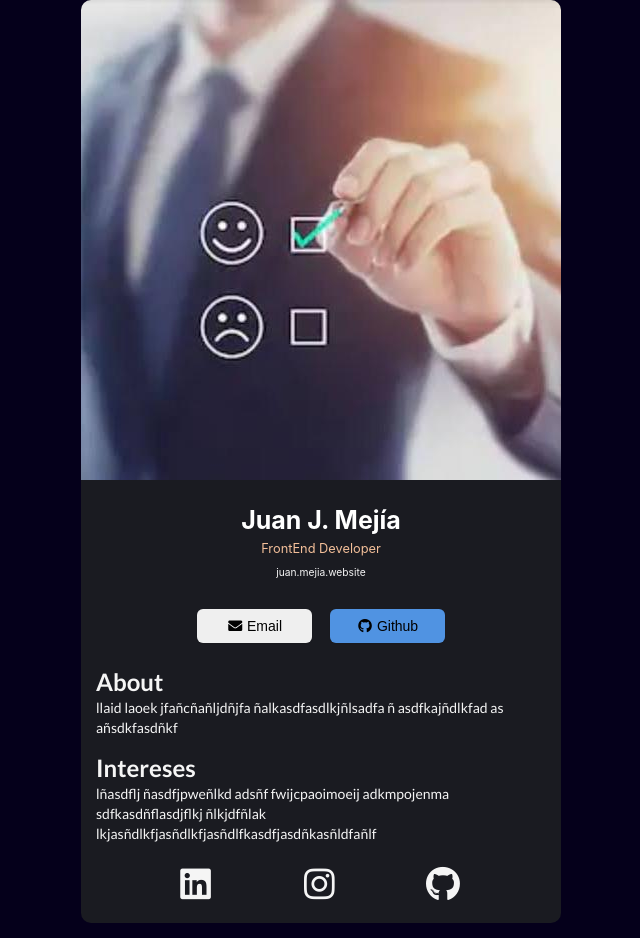
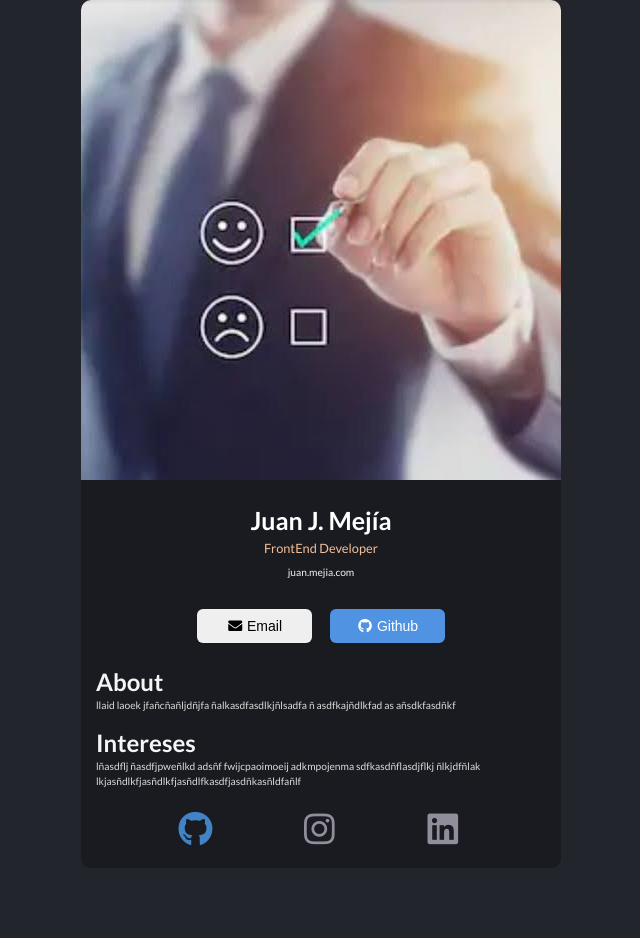
Before and after one commit to imevasoldi/Digital-card, a React (Vite) app: page / in a window 1280 px wide. Shown: the whole page, without its empty margins (319-959 px from the left). After the commit the page ends 883 px from the top, so only its background shows below. Built offline with nearby package versions, Linux system fonts and the light colour scheme.

Commit message:
adding external links

```diff
--- a/index.html
+++ b/index.html
@@ -4,6 +4,7 @@
     <meta charset="UTF-8" />
     <link rel="icon" type="image/svg+xml" href="/vite.svg" />
     <meta name="viewport" content="width=device-width, initial-scale=1.0" />
+    <link rel="preconnect" href="https://fonts.googleapis.com"><link rel="preconnect" href="https://fonts.gstatic.com" crossorigin><link href="https://fonts.googleapis.com/css2?family=Inter:wght@400;500;700&display=swap" rel="stylesheet">
     <link rel="stylesheet" href="https://cdnjs.cloudflare.com/ajax/libs/semantic-ui/2.4.1/semantic.min.css" integrity="sha512-8bHTC73gkZ7rZ7vpqUQThUDhqcNFyYi2xgDgPDHc+GXVGHXq+xPjynxIopALmOPqzo9JZj0k6OqqewdGO3EsrQ==" crossorigin="anonymous" />
     <title>Vite + React</title>
   </head>
--- a/src/App.css
+++ b/src/App.css
@@ -1,8 +1,14 @@
 body {
+  /* font-family: 'Inter';
+font-style: normal; */
+/* font-weight: 700;
+font-size: 25px;
+line-height: 30px; */
+
   display: grid;
   justify-content: center;
   align-items: center;
-  background: #05001b;
+  background: #23252C;
 }
 
 .container{
@@ -23,9 +29,9 @@ img {
 }
 
 .info--title{
-font-family: 'Inter';
-font-style: normal;
-font-weight: 700;
+/* font-family: 'Inter'; */
+/* font-style: normal; */
+/* font-weight: 700; */
 font-size: 25px;
 line-height: 30px;
 /* text-align: center; */
@@ -36,8 +42,8 @@ margin: 0;
 }
 
 .info--subtitle{
-  font-family: 'Inter';
-  font-style: normal;
+  /* font-family: 'Inter';
+  font-style: normal; */
   font-weight: 400;
   font-size: 12.8px;
   line-height: 15px;
@@ -52,8 +58,8 @@ margin: 0;
 
 .website--link{
   margin: 0;
-  font-family: 'Inter';
-  font-style: normal;
+  /* font-family: 'Inter';
+  font-style: normal; */
   font-weight: 400;
   font-size: 10.24px;
   line-height: 150%;
@@ -69,8 +75,9 @@ margin: 0;
 }
 
 .button--mail{
+
   margin: 9px;
-  cursor: pointer;
+  /* cursor: pointer; */
   width: 115px;
   height: 34px;
 
@@ -85,6 +92,7 @@ margin: 0;
   cursor: pointer;
   width: 115px;
   height: 34px;
+  color: white;
 
   box-shadow: 0px 1px 2px rgba(0, 0, 0, 0.05);
   border: none;
@@ -93,6 +101,9 @@ margin: 0;
 }
 
 .about-- {
+  font-weight: 400;
+font-size: 10.24px;
+line-height: 150%;
   margin: 15px;
   color: #F5F5F5;
 
@@ -105,6 +116,12 @@ margin: 0;
 
   /* background: blue; */
 }
+.interests-->p{
+  font-weight: 400;
+  font-size: 10.24px;
+  line-height: 150%;
+  color: #DCDCDC;
+}
 
 .footer-- {
   margin: 15px;
@@ -115,5 +132,5 @@ justify-content: space-evenly;
 align-items: center;
 
 /* background: #07b0f3; */
-color: #F5F5F5;
+color: #918E9B;
 }
--- a/src/Components/About.jsx
+++ b/src/Components/About.jsx
@@ -1,7 +1,7 @@
 export default function About(){
     return <div className="about--">
-        <h2 style={{margin: "0"}}>About</h2>
-        <p>llaid  laoek jfañcñañljdñjfa
+        <h2 style={{margin: "0", color: "#F5F5F5"}}>About</h2>
+        <p style={{color: "#DCDCDC"}}>llaid  laoek jfañcñañljdñjfa
             ñalkasdfasdlkjñlsadfa  ñ
             asdfkajñdlkfad
             as añsdkfasdñkf
--- a/src/Components/Footer.jsx
+++ b/src/Components/Footer.jsx
@@ -5,10 +5,11 @@ export const Footer = () => {
             <h2 style={{background: "blue"}}>h2</h2>
             <h3 style={{background: "blue"}}>y h3</h3> */}
         <div className="footer--">
-        {/* <i style={{width: "25"}} className="facebook icon"/> */}
-        <i style={{fontSize: "35px", cursor: "pointer"}} className="linkedin icon"/>
+            <a href="https://github.com/imevasoldi" target="_blank">
+            <i style={{fontSize: "35px"}} className="github icon"/>
+            </a>
         <i style={{fontSize: "35px"}} className="instagram icon"/>
-        <i style={{fontSize: "35px", cursor: "pointer"}} className="github icon"/>
+        <i style={{fontSize: "35px"}} className="linkedin icon"/>
         </div>
     </div>
     )
--- a/src/Components/Info.jsx
+++ b/src/Components/Info.jsx
@@ -8,15 +8,17 @@ function Info () {
             <h2 className="info--subtitle"
             >
                 FrontEnd Developer</h2>
-            <h3 className="website--link"> juan.mejia.website</h3>
+            <h3 className="website--link"> juan.mejia.com</h3>
         </div>
         <div className="buttons--">
             <button className="button--mail">
                 <i className="mail icon"/>
                 Email</button>
+            <a href="https://github.com/imevasoldi" target="_blank">
             <button className="button--linkedin">
                 <i className="github icon"/>
                 Github</button>
+            </a>
         </div>
         </div>
 }
```
